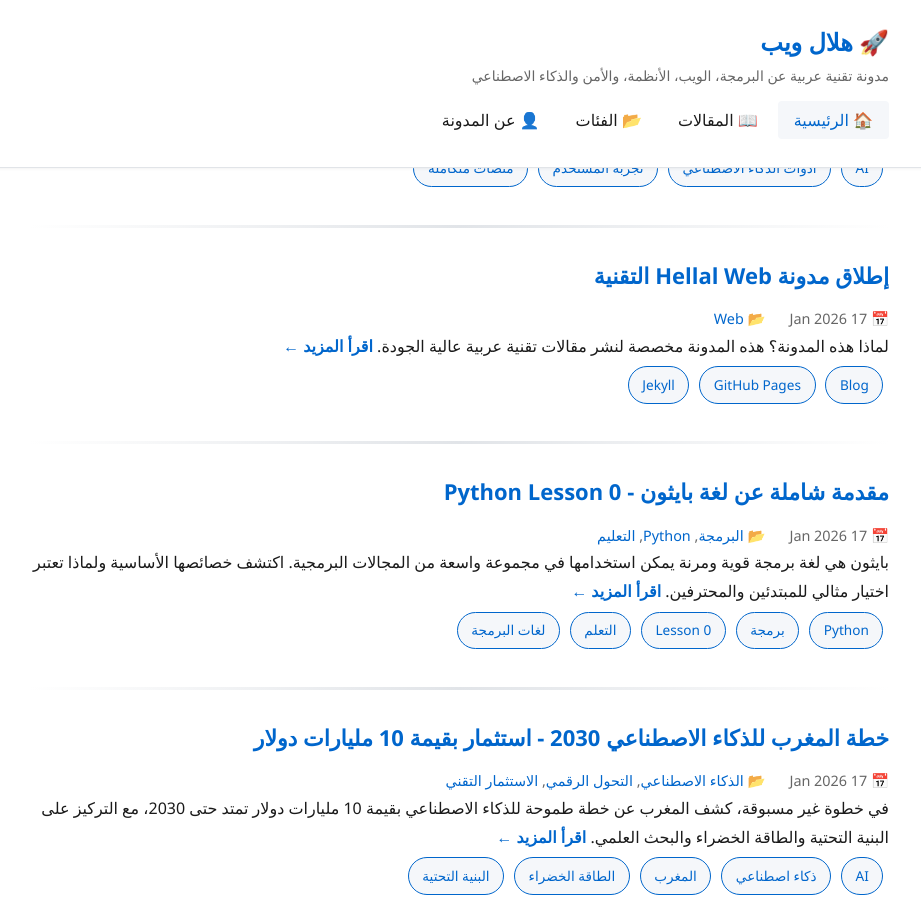
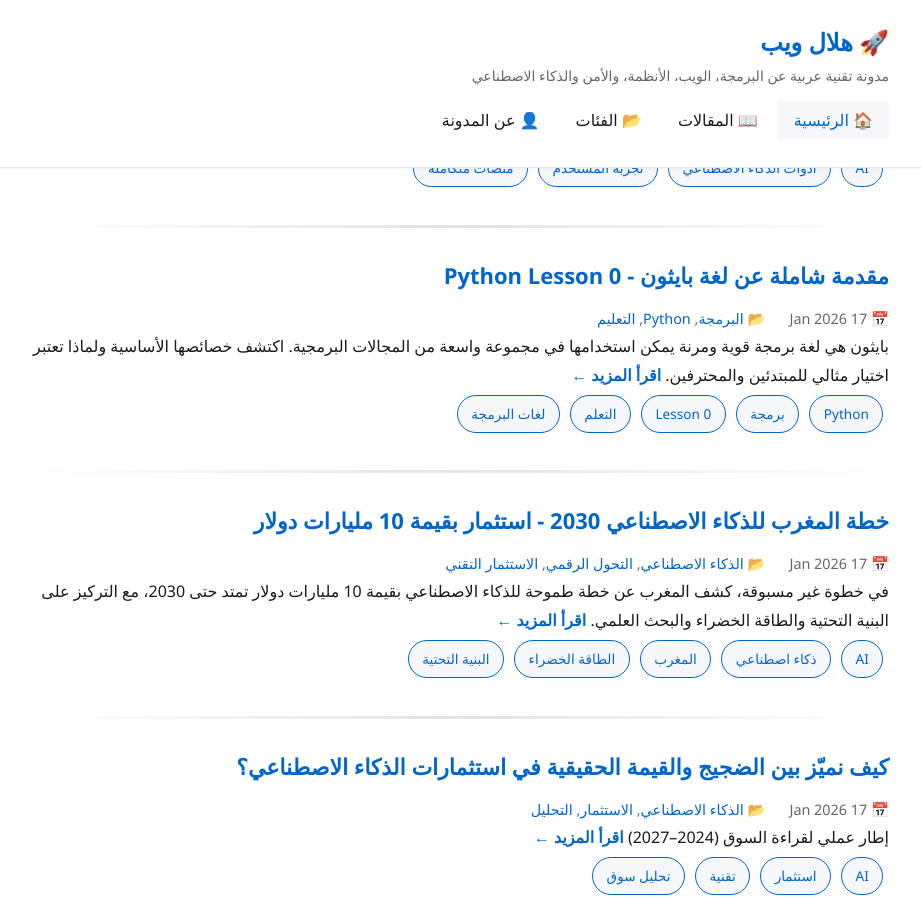
Before and after one commit to KerrasDev/HellaleWeb, a Jekyll site: the page built from index.md, in a window 1280 px wide and 900 px high, scrolled down 953 px. Shown: the whole window, without its empty margins (181-1102 px from the left). Built offline with Jekyll 4.4.1, drawn with Linux system fonts in a browser that asks for light colours; some web fonts are replaced.

````diff
--- a/_posts/2026-01-17-welcome.md
+++ /dev/null
@@ -1,14 +0,0 @@
----
-layout: post
-title: "إطلاق مدونة Hellal Web التقنية"
-categories: [Web]
-tags: [Blog, GitHub Pages, Jekyll]
----
-
-## لماذا هذه المدونة؟
-هذه المدونة مخصصة لنشر مقالات تقنية عربية عالية الجودة.
-
-## مثال كود
-```js
-console.log("Welcome to Hellal Web");
-```
````
Also changed, not shown: _posts/2026-01-18-ai-tools-integrated-platform-experience.md (+0 -2 lines).
